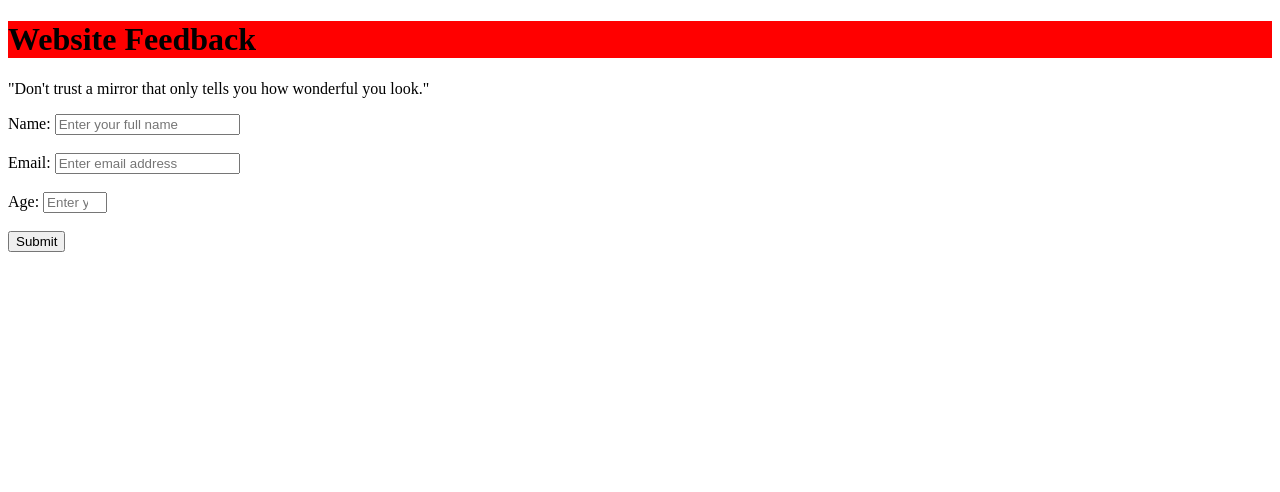
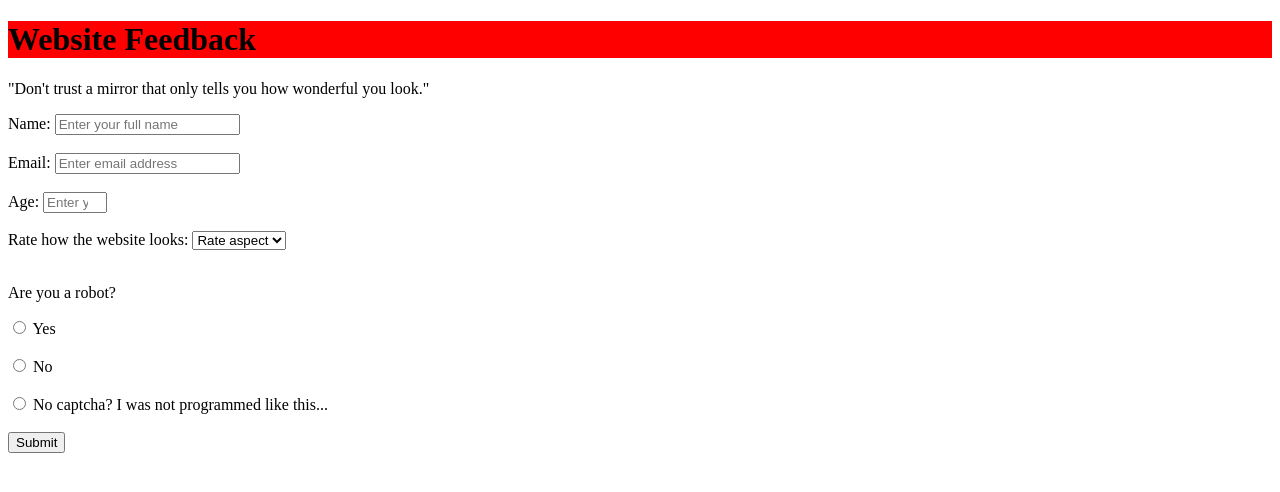
Before and after one commit to hateganfloringeorge/fe-part-1, a plain HTML site: page index.html in a window 1280 px wide. Drawn offline with Linux system fonts and the light colour scheme.

Commit message:
Added dropdown and radio buttons

```diff
--- a/index.html
+++ b/index.html
@@ -16,7 +16,29 @@
             <input type="email" id="email" name="email" placeholder="Enter email address" required><br><br>
             <label for="number" id="number-label">Age:</label>
             <input type="number" id="number" name="number" placeholder="Enter your age" min="9" max="130"><br><br>
-            <input type="submit" value="Submit">
+            <label for="dropdown" id="dropdown-label">Rate how the website looks:</label>
+            <select id="dropdown">
+                <option value="blank">Rate aspect</option>
+                <option value="1">1</option>
+                <option value="2">2</option>
+                <option value="3">3</option>
+                <option value="4">4</option>
+                <option value="5">5</option>
+                <option value="6">6</option>
+                <option value="7">7</option>
+                <option value="8">8</option>
+                <option value="9">9</option>
+                <option value="10">10</option>
+            </select><br><br>
+            <p>Are you a robot?</p>
+                <input type="radio" id="yes" name="robot_check" value="yes">
+                <label for="yes" id="yes-label">Yes</label><br><br>
+                <input type="radio" id="no" name="robot_check" value="no">
+                <label for="no" id="no-label">No</label><br><br>
+                <input type="radio" id="captcha" name="robot_check" value="captcha">
+                <label for="captcha" id="captcha-label">No captcha? I was not programmed like this...</label><br><br>
+            <!-- addd text area and checkboxes -->
+            <input type="submit" id="submit" value="Submit">
         </form>
     </body>
 </html>
```
